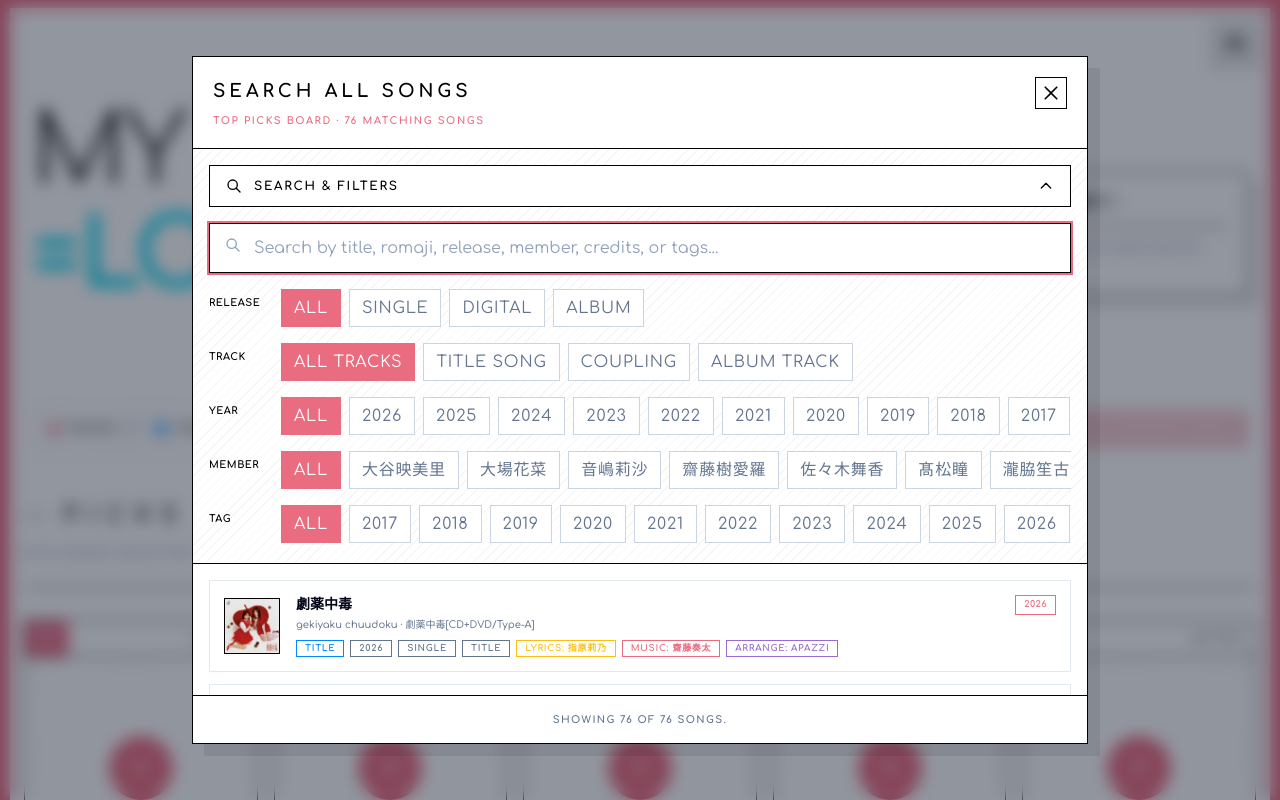
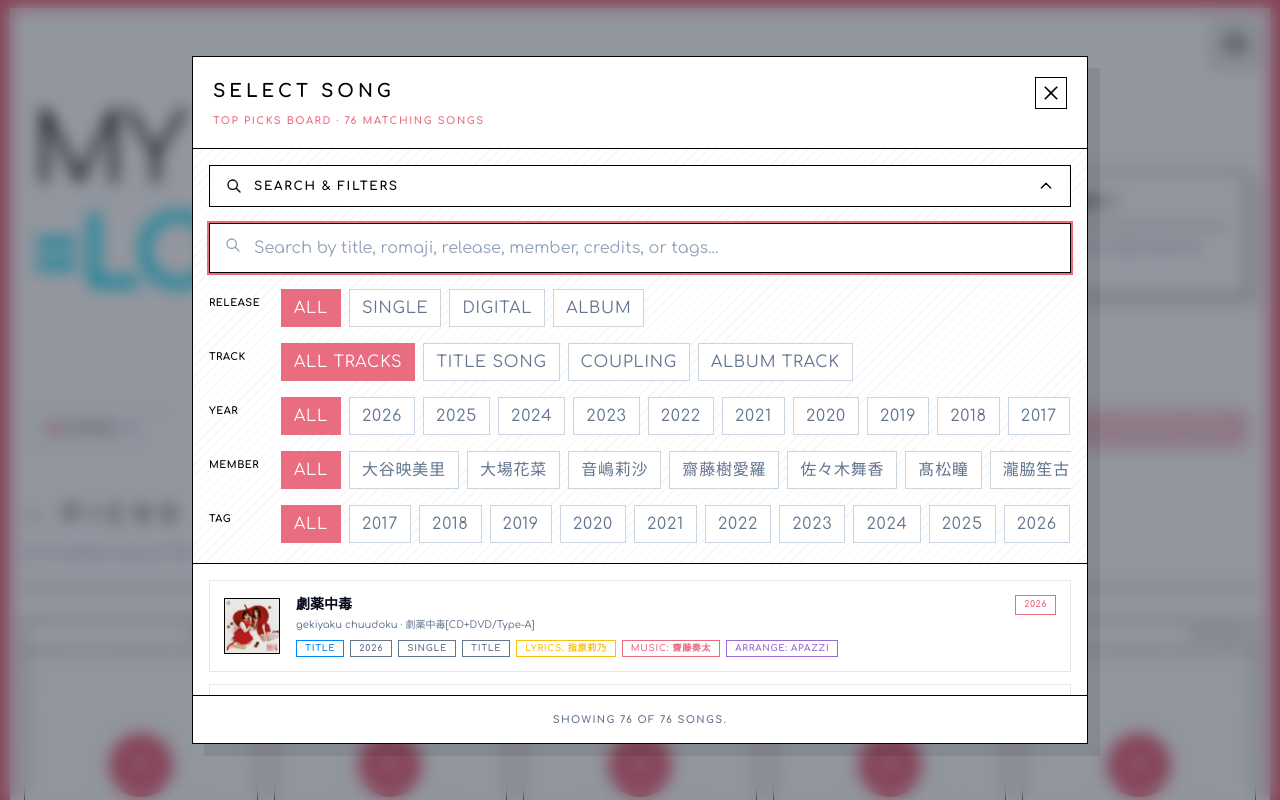
Before and after one commit to alexpsz/MyPickEqualLove, a Next.js app: page / in a window 1280 px wide. Both pictures are taken after a click on the button "SEARCH ALL SONGS". Shown: the top 800 px of the page. Built offline with nearby package versions, Linux system fonts and the light colour scheme.

Commit message:
Simplify pick UI by removing slot-specific labels

```diff
--- a/src/app/page.tsx
+++ b/src/app/page.tsx
@@ -46,10 +46,6 @@ export default function Home() {
 
     return Object.fromEntries(entries);
   }, [storedPicks]);
-
-  const activeSlot = activeSlotId
-    ? DEFAULT_PICK_SLOTS.find((slot) => slot.id === activeSlotId)
-    : undefined;
 
   useEffect(() => {
     const timer = window.setTimeout(() => {
@@ -228,8 +224,6 @@ export default function Home() {
         generating={generating}
         hasPicks={Object.keys(picks).length > 0}
         totalSongs={SONGS_COUNT}
-        totalMembers={MEMBERS.length}
-        totalYears={RELEASE_YEARS.length}
       />
 
       <main className="mx-auto flex w-full max-w-7xl flex-1 flex-col px-3 sm:px-6">
@@ -246,7 +240,6 @@ export default function Home() {
 
       {showModal && (
         <SearchModal
-          activeSlot={activeSlot}
           songs={SONGS}
           members={MEMBERS}
           releaseTypes={RELEASE_TYPES}
--- a/src/components/Controls.tsx
+++ b/src/components/Controls.tsx
@@ -9,8 +9,6 @@ interface ControlsProps {
   generating: boolean;
   hasPicks: boolean;
   totalSongs: number;
-  totalMembers: number;
-  totalYears: number;
 }
 
 export default function Controls({
@@ -20,15 +18,11 @@ export default function Controls({
   generating,
   hasPicks,
   totalSongs,
-  totalMembers,
-  totalYears,
 }: ControlsProps) {
   return (
     <div className="relative z-10 mx-auto mb-8 grid w-full max-w-7xl gap-4 px-5 md:mb-12 md:grid-cols-[1fr_auto] md:px-8">
       <div className="official-panel-soft official-stripe flex flex-wrap items-center gap-4 px-4 py-3">
         <Metric label="Songs" value={totalSongs} color="var(--equal-love-primary)" />
-        <Metric label="Years" value={totalYears} color="var(--equal-love-blue)" />
-        <Metric label="Members" value={totalMembers} color="var(--equal-love-mint)" />
       </div>
 
       <div className="flex flex-wrap items-center gap-2">
--- a/src/components/ExportBoard.tsx
+++ b/src/components/ExportBoard.tsx
@@ -152,28 +152,6 @@ export default function ExportBoard({
                 position: "relative",
               }}
             >
-              <div
-                style={{
-                  position: "absolute",
-                  left: "0",
-                  top: "0",
-                  zIndex: 4,
-                  width: "58px",
-                  height: "34px",
-                  background: EQUAL_LOVE_TEAM_COLOR,
-                  color: "#fff",
-                  display: "grid",
-                  placeItems: "center",
-                  fontWeight: 900,
-                  fontSize: "16px",
-                  lineHeight: 1,
-                  borderRight: "2px solid #000",
-                  borderBottom: "2px solid #000",
-                }}
-              >
-                <span style={exportRankTextStyle}>{slot.label}</span>
-              </div>
-
               {song ? (
                 <>
                   <img
@@ -280,12 +258,6 @@ export default function ExportBoard({
   );
 }
 
-const exportRankTextStyle: React.CSSProperties = {
-  display: "block",
-  lineHeight: 1,
-  transform: "translateY(-8px)",
-};
-
 const exportTagStyle: React.CSSProperties = {
   display: "inline-flex",
   alignItems: "center",
--- a/src/components/PickBoard.tsx
+++ b/src/components/PickBoard.tsx
@@ -39,7 +39,6 @@ export default function PickBoard({
           .map((slot) => (
             <PickSlotCard
               key={slot.id}
-              slot={slot}
               song={picks[slot.id]}
               membersById={membersById}
               onClick={() => onSlotClick(slot.id)}
--- a/src/components/PickSlotCard.tsx
+++ b/src/components/PickSlotCard.tsx
@@ -2,10 +2,9 @@
 
 import React from "react";
 import { EQUAL_LOVE_TEAM_COLOR } from "../config/equalLove";
-import type { Member, PickSlot, Song } from "../schema/music";
+import type { Member, Song } from "../schema/music";
 
 interface PickSlotCardProps {
-  slot: PickSlot;
   song?: Song;
   membersById: Record<string, Member>;
   onClick: () => void;
@@ -21,7 +20,6 @@ const getMemberNames = (song: Song, membersById: Record<string, Member>) =>
     .join(" / ");
 
 export default function PickSlotCard({
-  slot,
   song,
   membersById,
   onClick,
@@ -42,29 +40,21 @@ export default function PickSlotCard({
         }
       }}
       className="group relative grid min-h-[292px] min-w-0 cursor-pointer grid-rows-[auto_1fr] overflow-hidden border border-black bg-white transition-transform duration-300 hover:-translate-y-1 focus:outline-none focus:ring-2 focus:ring-[var(--equal-love-primary)]"
-      aria-label={
-        song ? `Replace ${slot.label}: ${song.title.ja}` : `Pick song for ${slot.label}`
-      }
+      aria-label={song ? `Replace pick: ${song.title.ja}` : "Pick song"}
     >
-      <div className="flex items-center justify-between border-b border-black">
-        <div
-          className="px-3 py-2 text-[13px] font-bold uppercase tracking-[0.18em] text-white"
-          style={{ backgroundColor: color }}
-        >
-          {slot.label}
-        </div>
+      <div className="flex items-center justify-end border-b border-black">
         <div className="px-3 py-2 text-[9px] font-bold uppercase tracking-[0.18em] text-black">
           My Pick
         </div>
       </div>
 
       {song ? (
-        <div className="grid min-w-0 max-w-full grid-rows-[minmax(0,1fr)_auto] overflow-hidden">
-          <div className="relative min-h-[170px] min-w-0 max-w-full overflow-hidden border-b border-black bg-[var(--paper-soft)]">
+        <div className="grid min-w-0 max-w-full grid-rows-[auto_auto] overflow-hidden">
+          <div className="relative min-w-0 max-w-full overflow-hidden border-b border-black bg-[var(--paper-soft)]">
             <img
               src={song.coverUrl}
               alt={`${song.title.ja} cover`}
-              className="absolute inset-0 block h-full w-full max-w-none object-cover transition-transform duration-500 group-hover:scale-105"
+              className="block h-auto w-full max-w-full transition-transform duration-500 group-hover:scale-105"
               loading="lazy"
             />
             <div className="pointer-events-none absolute inset-x-0 bottom-0 h-32 bg-gradient-to-t from-black/85 via-black/45 to-transparent" />
@@ -116,7 +106,7 @@ export default function PickSlotCard({
             type="button"
             onClick={onClear}
             className="absolute right-2 top-2 z-20 flex h-7 w-7 items-center justify-center border border-black bg-white text-black opacity-0 transition-all duration-300 hover:bg-black hover:text-white group-hover:opacity-100"
-            aria-label={`Clear ${slot.label}`}
+            aria-label={`Clear ${song.title.ja}`}
           >
             <svg className="h-3 w-3 fill-current" viewBox="0 0 20 20" aria-hidden="true">
               <path d="M10 8.586L2.929 1.515 1.515 2.929 8.586 10l-7.071 7.071 1.414 1.414L10 11.414l7.071 7.071 1.414-1.414L11.414 10l7.071-7.071-1.414-1.414L10 8.586z" />
--- a/src/components/ReplacementModal.tsx
+++ b/src/components/ReplacementModal.tsx
@@ -42,7 +42,7 @@ export default function ReplacementModal({
           </h3>
           <p className="mt-1 text-xs text-slate-500">
             Board is full. Place <span className="font-bold text-rose-600">{song.title.ja}</span>{" "}
-            into one of your Top Picks.
+            into one of your picks.
           </p>
         </div>
 
@@ -57,11 +57,8 @@ export default function ReplacementModal({
                   key={slot.id}
                   type="button"
                   onClick={() => onReplace(slot.id)}
-                  className="flex items-center gap-3 border border-slate-300 bg-white p-3 text-left transition-all hover:border-black"
+                  className="border border-slate-300 bg-white p-3 text-left transition-all hover:border-black"
                 >
-                  <span className="flex h-9 w-9 flex-shrink-0 items-center justify-center bg-[var(--equal-love-primary)] text-xs font-black text-white">
-                    {slot.label}
-                  </span>
                   <div className="min-w-0">
                     <div className="truncate text-sm font-bold text-slate-900">
                       {currentSong?.title.ja ?? "Empty Slot"}
--- a/src/components/SearchModal.tsx
+++ b/src/components/SearchModal.tsx
@@ -4,7 +4,6 @@ import React, { useEffect, useMemo, useRef, useState } from "react";
 import { RELEASE_TYPE_LABELS, TRACK_TYPE_LABELS } from "../config/equalLove";
 import type {
   Member,
-  PickSlot,
   ReleaseType,
   Song,
   TrackType,
@@ -14,7 +13,6 @@ type ReleaseFilter = "all" | ReleaseType;
 type TrackFilter = "all" | TrackType;
 
 interface SearchModalProps {
-  activeSlot?: PickSlot;
   songs: Song[];
   members: Member[];
   releaseTypes: ReleaseType[];
@@ -44,7 +42,6 @@ const getMemberNames = (song: Song, membersById: Record<string, Member>) =>
     ]);
 
 export default function SearchModal({
-  activeSlot,
   songs,
   members,
   releaseTypes,
@@ -195,9 +192,7 @@ export default function SearchModal({
         <div className="flex items-start justify-between gap-4 border-b border-black bg-white p-5">
           <div>
             <h3 className="text-lg font-bold uppercase tracking-[0.22em] text-black">
-              {activeSlot
-                ? `Select Song for ${activeSlot.label}`
-                : "Search All Songs"}
+              Select Song
             </h3>
             <p className="mt-2 text-[10px] font-bold uppercase tracking-[0.16em] text-[var(--equal-love-primary)]">
               Top Picks board · {filteredSongs.length} matching songs
```
